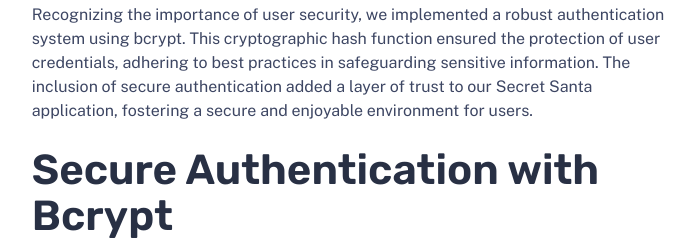
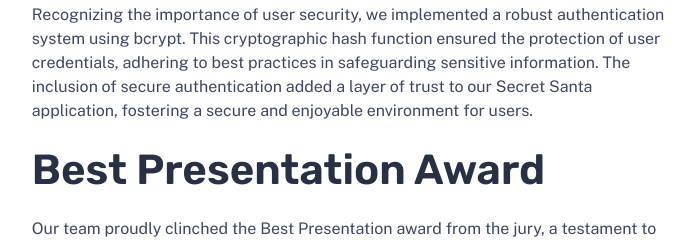
Before and after one commit to Thomas-Lunardo/portefolio-astro, an Astro site: page /work/kitouchki in a window 1280 px wide. Shown: the part 2083-2328 px from the top of the page, without its empty margins (290-979 px from the left). Built offline with nearby package versions, Linux system fonts and the light colour scheme; Astro itself is replaced by a stand-in of ours.

Commit message:
title corrected

```diff
--- a/src/content/work/kitouchki.md
+++ b/src/content/work/kitouchki.md
@@ -33,7 +33,7 @@ To enhance the user interface and create dynamic views, we incorporated the TWIG
 
 Recognizing the importance of user security, we implemented a robust authentication system using bcrypt. This cryptographic hash function ensured the protection of user credentials, adhering to best practices in safeguarding sensitive information. The inclusion of secure authentication added a layer of trust to our Secret Santa application, fostering a secure and enjoyable environment for users.
 
-### Secure Authentication with Bcrypt
+### Best Presentation Award
 
 Our team proudly clinched the Best Presentation award from the jury, a testament to our effective communication and the standout features of Kitouchki during the hackathon. This acknowledgment added an extra layer of celebration to our festive project, underscoring our commitment to excellence.
 
```
